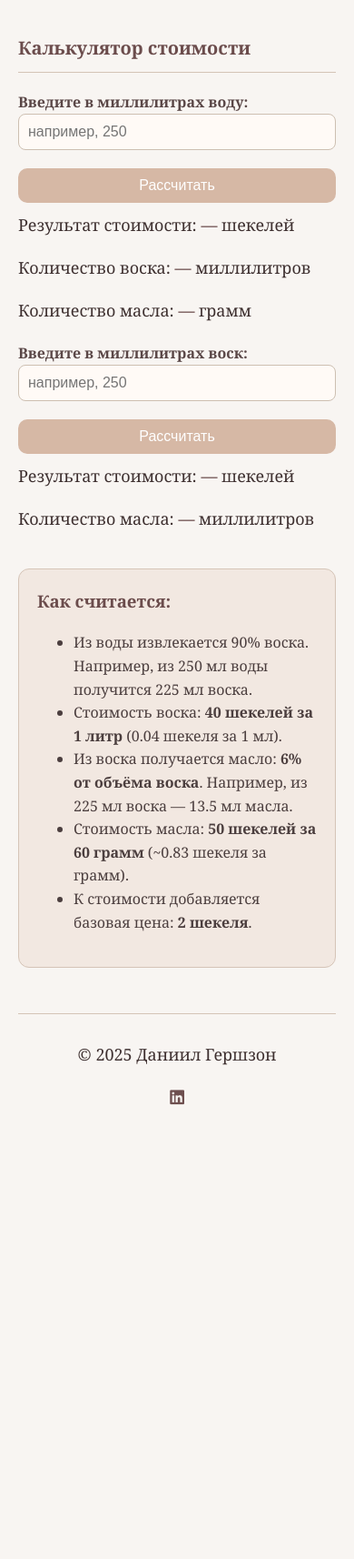
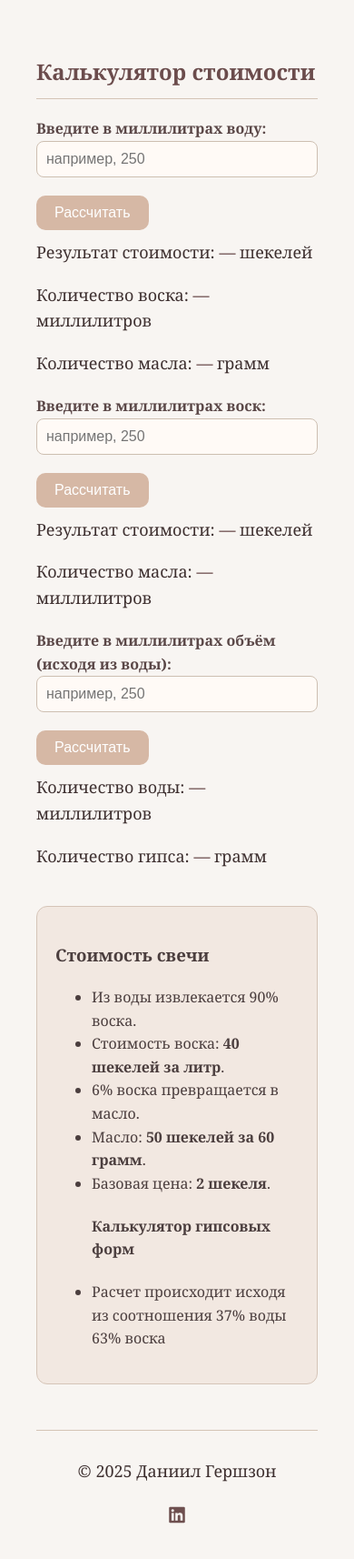
Before and after one commit to RediskaStethema/wask_calculate, a plain HTML site: page root/index.html in a window 390 px wide. Shown: the whole page at 91% size. Before the commit the page ends 1241 px from the top, so only its background shows below. Drawn offline with Linux system fonts and the light colour scheme.

Commit message:
first commit

```diff
--- a/root/index.html
+++ b/root/index.html
@@ -6,6 +6,7 @@
     <link rel="icon" type="image/png" href="./logo.svg">
     <title>Расчёт стоимости</title>
     <link rel="stylesheet" href="https://cdnjs.cloudflare.com/ajax/libs/font-awesome/6.5.0/css/all.min.css">
+
     <style>
         body {
             font-family: 'Georgia', serif;
@@ -15,6 +16,12 @@
             max-width: 600px;
             margin: auto;
             line-height: 1.6;
+            opacity: 0;
+            animation: fadePage 1s ease forwards;
+        }
+
+        @keyframes fadePage {
+            to { opacity: 1; }
         }
 
         h2 {
@@ -40,6 +47,12 @@
             border-radius: 8px;
             background-color: #fffaf6;
             box-sizing: border-box;
+            transition: 0.3s;
+        }
+
+        input:focus {
+            border-color: #b38874;
+            box-shadow: 0 0 8px rgba(180, 120, 100, 0.4);
         }
 
         button {
@@ -51,11 +64,12 @@
             border: none;
             border-radius: 10px;
             cursor: pointer;
-            transition: background-color 0.3s ease;
+            transition: 0.3s ease;
         }
 
         button:hover {
             background-color: #c49e89;
+            transform: scale(1.05);
         }
 
         p {
@@ -77,11 +91,6 @@
             border: 1px solid #d5c4b7;
         }
 
-        section h3 {
-            margin-top: 0;
-            color: #6b4c4c;
-        }
-
         footer {
             margin-top: 50px;
             padding-top: 20px;
@@ -91,82 +100,92 @@
             color: #6e4f4f;
         }
 
-        footer a {
-            color: #6b4c4c;
-            text-decoration: none;
-        }
-
-        footer a:hover {
-            text-decoration: underline;
-        }
-
-        .social-icons {
-            margin-top: 10px;
+        .social-icons a {
+            margin: 0 10px;
+            color: #6e4f4f;
             font-size: 20px;
         }
 
-        .social-icons a {
-            margin: 0 10px;
-            color: #6e4f4f;
+        /* Fade-in animation for elements */
+        .fade-in {
+            opacity: 0;
+            transform: translateY(20px);
+            animation: fadeInUp 0.6s ease forwards;
         }
 
-        @media (max-width: 600px) {
-            body {
-                padding: 20px;
+        @keyframes fadeInUp {
+            to {
+                opacity: 1;
+                transform: translateY(0);
             }
+        }
 
-            h2 {
-                font-size: 20px;
-            }
+        /* Result bounce animation */
+        .update-bounce {
+            animation: bounce 0.4s ease;
+        }
 
-            button {
-                width: 100%;
-            }
-
-            .social-icons {
-                font-size: 18px;
-            }
+        @keyframes bounce {
+            0%   { transform: scale(1); }
+            50%  { transform: scale(1.15); }
+            100% { transform: scale(1); }
         }
     </style>
 </head>
+
 <body>
 
-<h2>Калькулятор стоимости</h2>
+<h2 class="fade-in" style="animation-delay: 0.1s">Калькулятор стоимости</h2>
 
-<label for="inputX">Введите в миллилитрах воду:</label>
-<input type="number" id="inputX" placeholder="например, 250">
-<button onclick="calculate()">Рассчитать</button>
-<p>Результат стоимости: <span id="result">—</span> шекелей</p>
-<p>Количество воска: <span id="result_">—</span> миллилитров</p>
-<p>Количество масла: <span id="result1">—</span> грамм</p>
+<label class="fade-in" style="animation-delay:0.2s">Введите в миллилитрах воду:</label>
+<input class="fade-in" style="animation-delay:0.3s" type="number" id="inputX" placeholder="например, 250">
+<button class="fade-in" style="animation-delay:0.4s" onclick="calculate()">Рассчитать</button>
+<p class="fade-in" style="animation-delay:0.5s">Результат стоимости: <span id="result">—</span> шекелей</p>
+<p class="fade-in" style="animation-delay:0.6s">Количество воска: <span id="result_">—</span> миллилитров</p>
+<p class="fade-in" style="animation-delay:0.7s">Количество масла: <span id="result1">—</span> грамм</p>
 
-<label for="inputY">Введите в миллилитрах воск:</label>
-<input type="number" id="inputY" placeholder="например, 250">
-<button onclick="calculateWask()">Рассчитать</button>
-<p>Результат стоимости: <span id="result!">—</span> шекелей</p>
-<p>Количество масла: <span id="result_!">—</span> миллилитров</p>
+<label class="fade-in" style="animation-delay:0.8s">Введите в миллилитрах воск:</label>
+<input class="fade-in" style="animation-delay:0.9s" type="number" id="inputY" placeholder="например, 250">
+<button class="fade-in" style="animation-delay:1.0s" onclick="calculateWask()">Рассчитать</button>
+<p class="fade-in" style="animation-delay:1.1s">Результат стоимости: <span id="result!">—</span> шекелей</p>
+<p class="fade-in" style="animation-delay:1.2s">Количество масла: <span id="result_!">—</span> миллилитров</p>
 
-<section>
-    <h3>Как считается:</h3>
+<label class="fade-in" style="animation-delay:1.3s">Введите в миллилитрах объём (исходя из воды):</label>
+<input class="fade-in" style="animation-delay:1.4s" type="number" id="inputZ" placeholder="например, 250">
+<button class="fade-in" style="animation-delay:1.5s" onclick="calculateZ()">Рассчитать</button>
+<p class="fade-in" style="animation-delay:1.6s">Количество воды: <span id="resultZ">—</span> миллилитров</p>
+<p class="fade-in" style="animation-delay:1.7s">Количество гипса: <span id="result_Z">—</span> грамм</p>
+
+<section class="fade-in" style="animation-delay:1.8s">
+    <h3>Стоимость свечи</h3>
     <ul>
-        <li>Из воды извлекается 90% воска. Например, из 250 мл воды получится 225 мл воска.</li>
-        <li>Стоимость воска: <strong>40 шекелей за 1 литр</strong> (0.04 шекеля за 1 мл).</li>
-        <li>Из воска получается масло: <strong>6% от объёма воска</strong>. Например, из 225 мл воска — 13.5 мл масла.</li>
-        <li>Стоимость масла: <strong>50 шекелей за 60 грамм</strong> (~0.83 шекеля за грамм).</li>
-        <li>К стоимости добавляется базовая цена: <strong>2 шекеля</strong>.</li>
+        <li>Из воды извлекается 90% воска.</li>
+        <li>Стоимость воска: <strong>40 шекелей за литр</strong>.</li>
+        <li>6% воска превращается в масло.</li>
+        <li>Масло: <strong>50 шекелей за 60 грамм</strong>.</li>
+        <li>Базовая цена: <strong>2 шекеля</strong>.</li>
+        <h4>Калькулятор гипсовых форм</h4>
+        <li> Расчет происходит исходя из соотношения 37% воды 63% воска</li>
     </ul>
 </section>
 
-<footer>
+<footer class="fade-in" style="animation-delay:2.0s">
     <p>© 2025 Даниил Гершзон</p>
     <div class="social-icons">
-        <a href="https://www.linkedin.com/in/daniel-gershzon-5047a5313/" target="_blank" title="Мой LinkedIn">
+        <a href="https://www.linkedin.com/in/daniel-gershzon-5047a5313/" target="_blank">
             <i class="fab fa-linkedin"></i>
         </a>
     </div>
 </footer>
 
 <script>
+    function animateResult(id) {
+        const el = document.getElementById(id);
+        el.classList.remove('update-bounce');
+        void el.offsetWidth;
+        el.classList.add('update-bounce');
+    }
+
     function resfunc(x) {
         let water_to_wask = x * 0.9;
         let wask = (40 * water_to_wask) / 1000;
@@ -195,28 +214,50 @@
 
     function calculate() {
         const x = parseFloat(document.getElementById('inputX').value);
-        if (isNaN(x) || x <= 0) {
-            document.getElementById('result').textContent = 'Введите положительное число';
-            return;
-        }
-        const result = resfunc(x).res_to_shekel;
-        const result2 = resfunc(x).res_wask_to_gramm;
-        const resoil = resoilmas(x);
-        document.getElementById('result').textContent = result.toFixed(2);
-        document.getElementById('result_').textContent = result2.toFixed(2);
-        document.getElementById('result1').textContent = resoil.toFixed(2);
+        if (isNaN(x) || x <= 0) return;
+
+        const result = resfunc(x);
+
+        document.getElementById('result').textContent = result.res_to_shekel.toFixed(2);
+        document.getElementById('result_').textContent = result.res_wask_to_gramm.toFixed(2);
+        document.getElementById('result1').textContent = resoilmas(x).toFixed(2);
+
+        animateResult("result");
+        animateResult("result_");
+        animateResult("result1");
+    }
+
+    function water_gips(num) {
+        return {
+            water: (num * 37) / 100,
+            gips: (num * 63) / 100
+        };
     }
 
     function calculateWask() {
         const x = parseFloat(document.getElementById('inputY').value);
-        if (isNaN(x) || x <= 0) {
-            document.getElementById('result!').textContent = 'Введите положительное число';
-            return;
-        }
-        const result = resByWask(x).res_toshekel;
-        const result2 = resByWask(x).res_oil_togramm;
-        document.getElementById('result!').textContent = result.toFixed(2);
-        document.getElementById('result_!').textContent = result2.toFixed(2);
+        if (isNaN(x) || x <= 0) return;
+
+        const result = resByWask(x);
+
+        document.getElementById('result!').textContent = result.res_toshekel.toFixed(2);
+        document.getElementById('result_!').textContent = result.res_oil_togramm.toFixed(2);
+
+        animateResult("result!");
+        animateResult("result_!");
+    }
+
+    function calculateZ() {
+        const x = parseFloat(document.getElementById('inputZ').value);
+        if (isNaN(x) || x <= 0) return;
+
+        const result = water_gips(x);
+
+        document.getElementById('resultZ').textContent = result.water.toFixed(2);
+        document.getElementById('result_Z').textContent = result.gips.toFixed(2);
+
+        animateResult("resultZ");
+        animateResult("result_Z");
     }
 </script>
 
```
